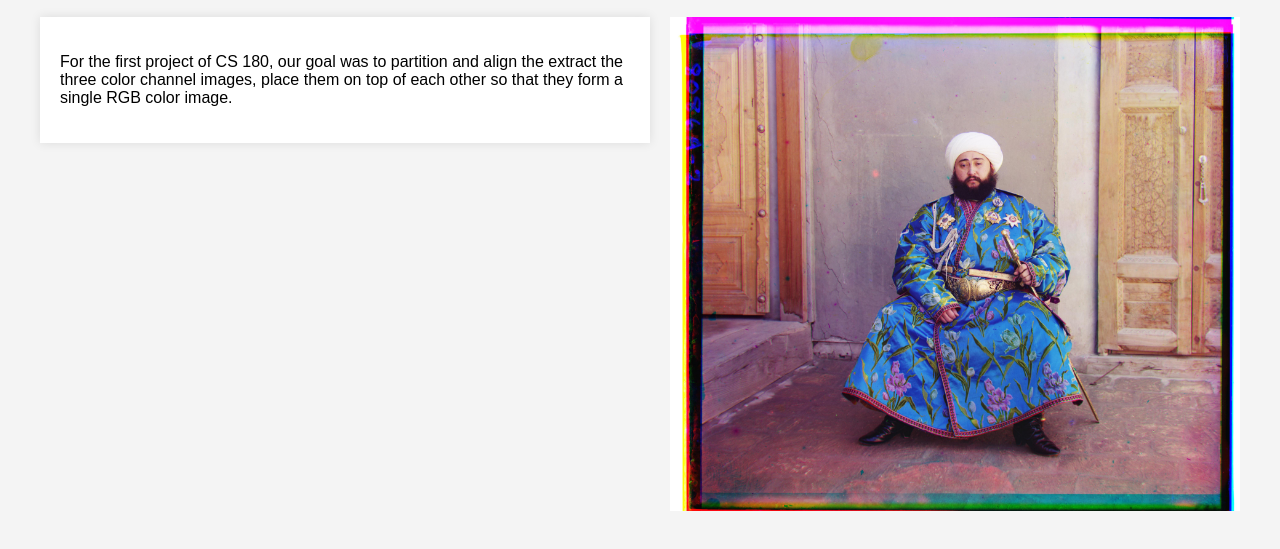
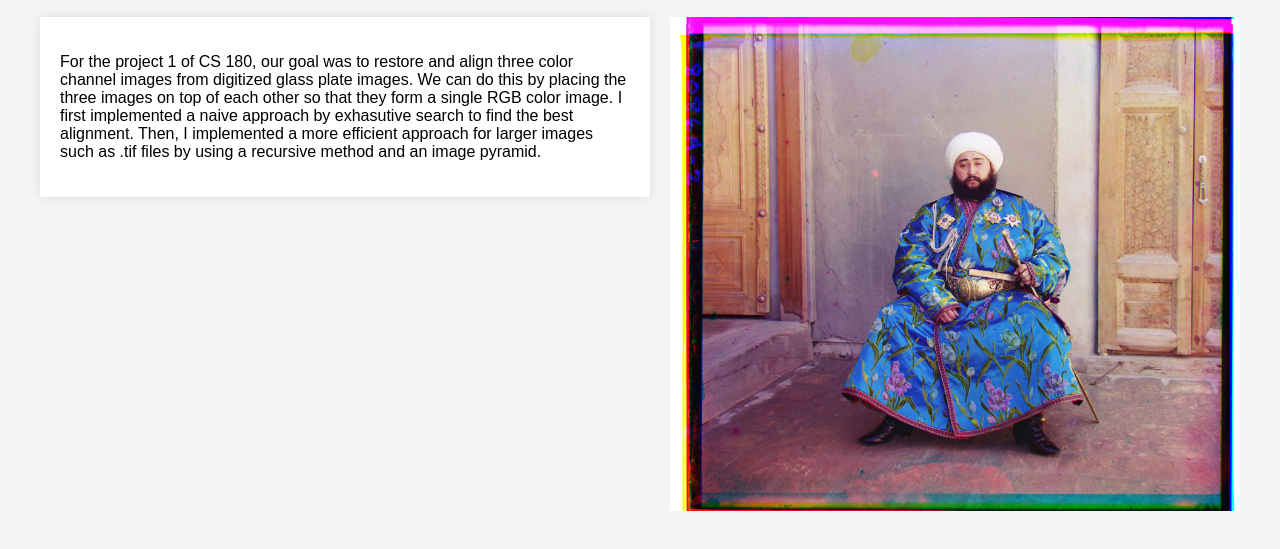
Before and after one commit to Edizjr22/edizjr22.github.io, a plain HTML site: page proj1/index.html in a window 1280 px wide. Shown: the part 221-770 px from the top of the page. Drawn offline with Linux system fonts and the light colour scheme.

Commit message:
Added intro paragraph

```diff
--- a/proj1/index.html
+++ b/proj1/index.html
@@ -63,9 +63,13 @@
     <div class="content">
       <div class="text-box">
         <p>
-          For the first project of CS 180, our goal was to partition and align
-          the extract the three color channel images, place them on top of each
-          other so that they form a single RGB color image.
+          For the project 1 of CS 180, our goal was to restore and align three
+          color channel images from digitized glass plate images. We can do this
+          by placing the three images on top of each other so that they form a
+          single RGB color image. I first implemented a naive approach by
+          exhasutive search to find the best alignment. Then, I implemented a
+          more efficient approach for larger images such as .tif files by using
+          a recursive method and an image pyramid.
         </p>
       </div>
       <div class="image">
```
